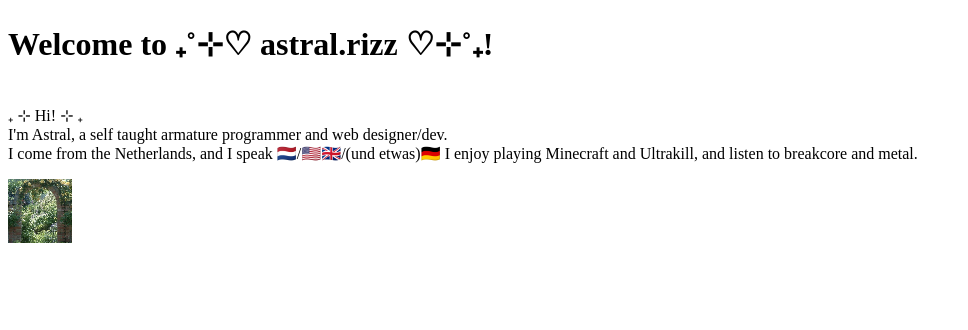
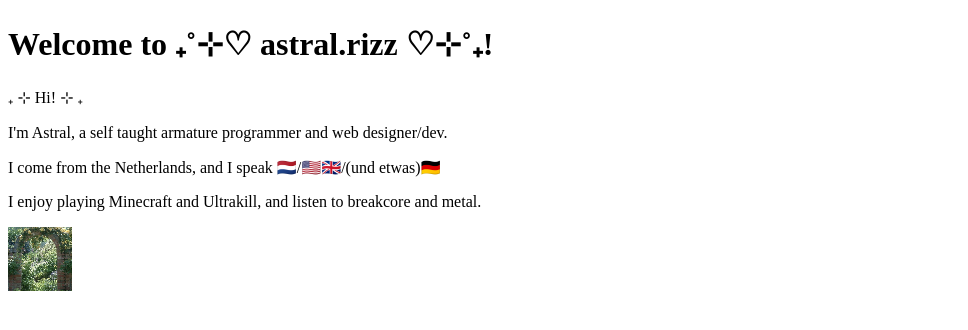
Before and after one commit to AstralVRZ/astral.rizz, a plain HTML site: page index.html in a window 1280 px wide. Shown: the whole page, without its empty margins (0-968 px from the left). Drawn offline with Linux system fonts and the light colour scheme.

Commit message:
fix cuz the html on here is funky

```diff
--- a/index.html
+++ b/index.html
@@ -6,12 +6,11 @@
     <link rel="shortcut icon" href="https://raw.githubusercontent.com/AstralVRZ/astral.rizz/main/assets/img/ico.png">
 </head>
 <body>
-    <p><h1>Welcome to ₊˚⊹♡ astral.rizz ♡⊹˚₊!</h1><br>
-        ₊ ⊹ Hi! ⊹ ₊<br>
-        I'm Astral, a self taught armature programmer and web designer/dev. <br>
-        I come from the Netherlands, and I speak 🇳🇱/🇺🇸🇬🇧/(und etwas)🇩🇪
-        I enjoy playing Minecraft and Ultrakill, and listen to breakcore and metal.
-    </p>
+    <p><h1>Welcome to ₊˚⊹♡ astral.rizz ♡⊹˚₊!</h1></p>
+    <p>₊ ⊹ Hi! ⊹ ₊</p>
+    <p>I'm Astral, a self taught armature programmer and web designer/dev.</p>
+    <p>I come from the Netherlands, and I speak 🇳🇱/🇺🇸🇬🇧/(und etwas)🇩🇪</p>
+    <p>I enjoy playing Minecraft and Ultrakill, and listen to breakcore and metal.</p>
     <p class="img"><img src="https://raw.githubusercontent.com/AstralVRZ/astral.rizz/main/assets/img/ico.png"></p>
 </body>
 </html>
```
